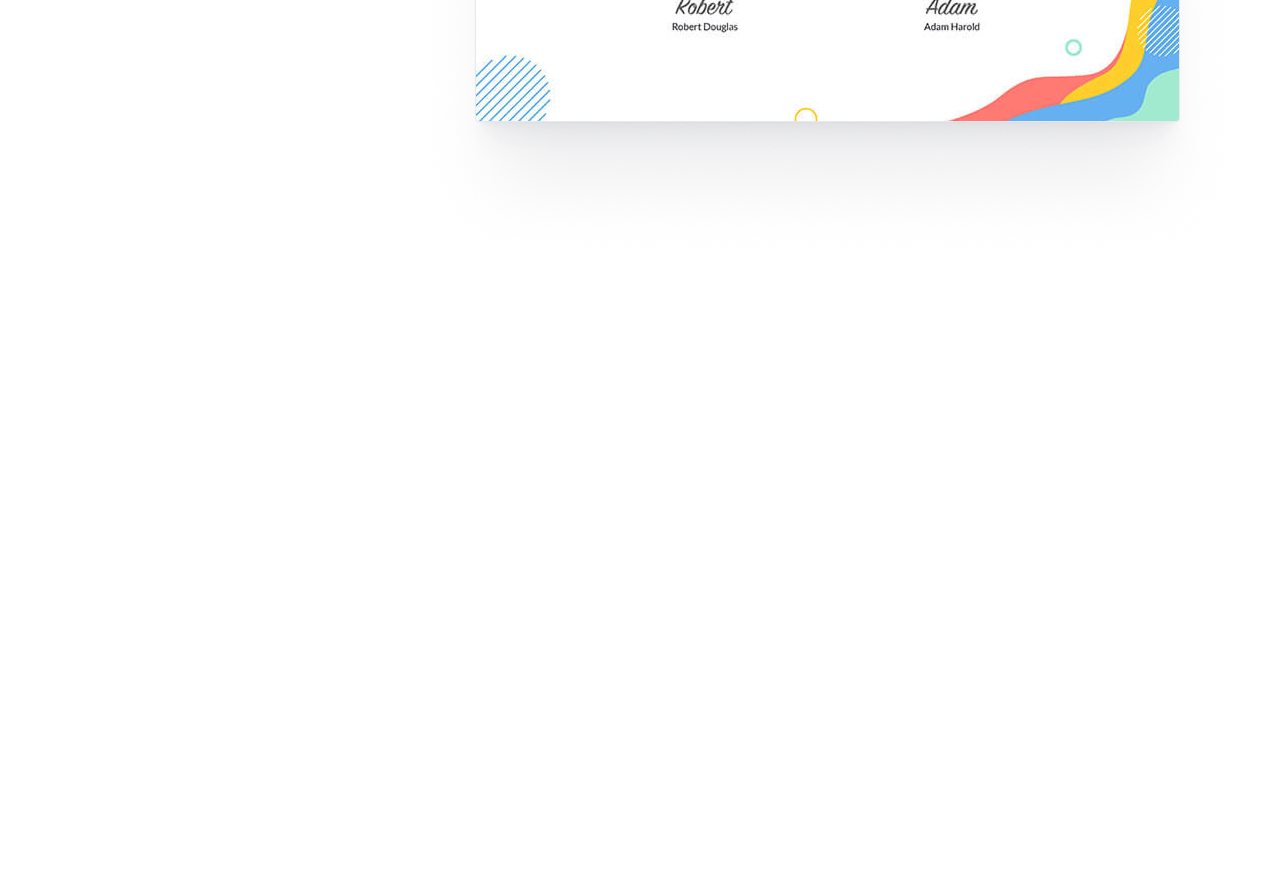
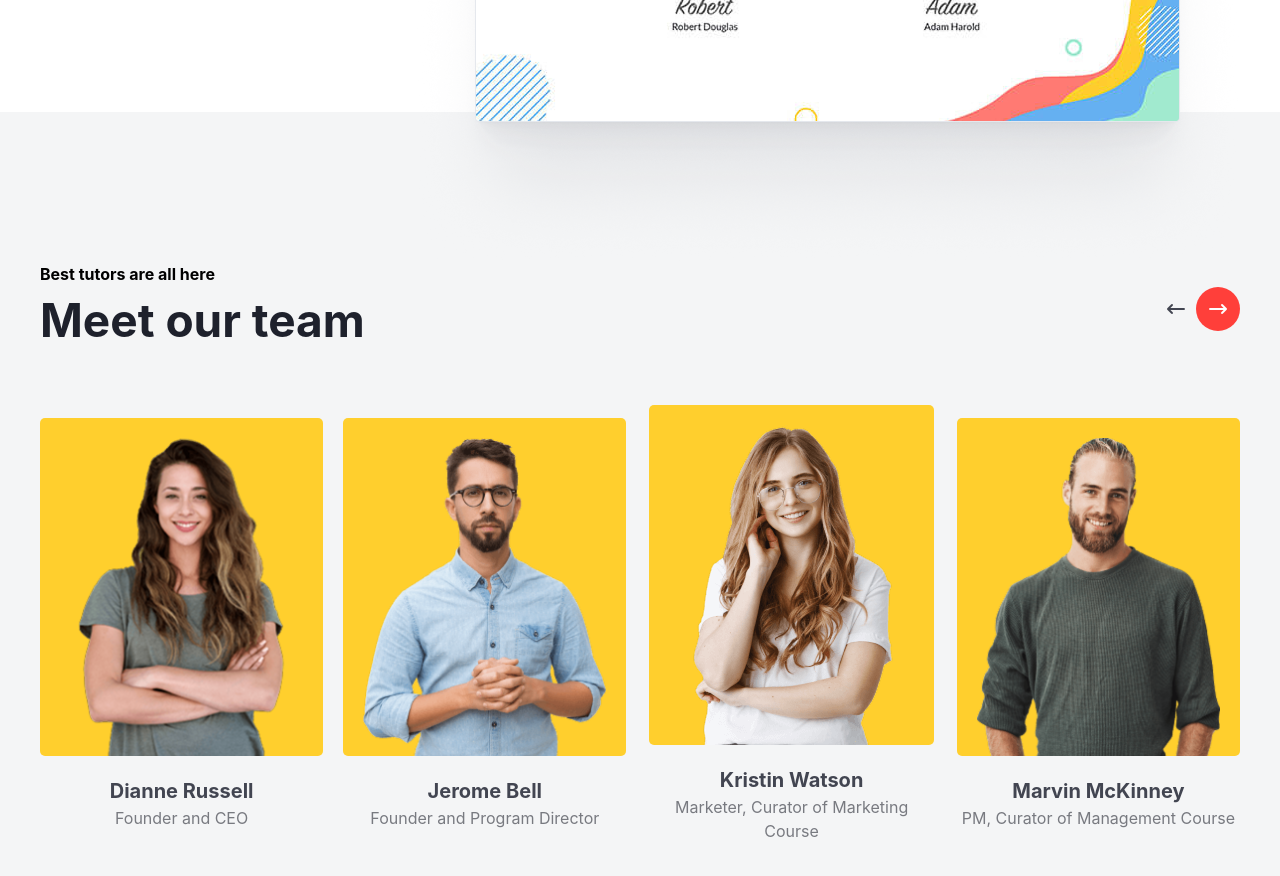
Before and after one commit to mahmadzoda09/GroupLesson2, a website: page index.html in a window 1280 px wide. Shown: the part 4824-5700 px from the top of the page. Before the commit the page ends 5086 px from the top, so only its background shows below. Drawn offline with nearby package versions, Linux system fonts and the light colour scheme; files that its build step writes are made by us from their sources; a web font is replaced by a local one.

Commit message:
AbdulloPage1Sec7

```diff
--- a/index.html
+++ b/index.html
@@ -538,6 +538,86 @@
           alt=""
         />
       </section>
+
+      <div class="bg-[#F4F5F6] lg:p-[50px_0] lg:pt-[150px] p-[50px_15px]">
+        <section class="max-w-300 m-auto flex flex-col gap-[50px]">
+          <div class="flex justify-between items-center">
+            <div class="flex flex-col">
+              <h1 class="font-bold">Best tutors are all here</h1>
+              <h1 class="text-[#1E212C] font-bold lg:text-[46px] text-[20px]">
+                Meet our team
+              </h1>
+            </div>
+            <div class="flex gap-[10px] items-center">
+              <i class="fa-solid fa-arrow-left-long" style="color: #424551"></i>
+              <nav class="bg-[#FF3F3A] p-[10px_12px] rounded-full">
+                <i
+                  class="fa-solid fa-arrow-right-long"
+                  style="color: white"
+                ></i>
+              </nav>
+            </div>
+          </div>
+          <div
+            class="flex gap-[20px] justify-between flex-col lg:flex-row text-center items-center"
+          >
+            <div
+              class="flex flex-col items-center gap-[20px] lg:min-w-0 min-w-[300px] ml-[30px]  lg:ml-0"
+            >
+              <div class="bg-[#FFCF2D] p-[20px] pb-0 rounded-[5px]">
+                <img src="src/Abdullo/woman1.png" alt="" />
+              </div>
+              <div class="flex flex-col">
+                <h1 class="text-[20px] font-bold text-[#424551]">
+                  Dianne Russell
+                </h1>
+                <p class="text-[#787A80]">Founder and CEO</p>
+              </div>
+            </div>
+            <div
+              class="flex flex-col items-center lg:min-w-0 gap-[20px] min-w-[300px] "
+            >
+              <div class="bg-[#FFCF2D] p-[20px] pb-0 rounded-[5px]">
+                <img src="src/Abdullo/man1.png" alt="" />
+              </div>
+              <div class="flex flex-col">
+                <h1 class="text-[20px] font-bold text-[#424551] text-center">
+                  Jerome Bell
+                </h1>
+                <p class="text-[#787A80]">Founder and Program Director</p>
+              </div>
+            </div>
+            <div
+              class="flex flex-col items-center lg:min-w-0 gap-[20px] min-w-[300px] "
+            >
+              <div class="bg-[#FFCF2D] p-[20px] pb-0 rounded-[5px]">
+                <img src="src/Abdullo/woman2.png" alt="" />
+              </div>
+              <div class="flex flex-col">
+                <h1 class="text-[20px] font-bold text-[#424551] text-center">
+                  Kristin Watson
+                </h1>
+                <p class="text-[#787A80]">
+                  Marketer, Curator of Marketing Course
+                </p>
+              </div>
+            </div>
+            <div
+              class="flex lg:min-w-0 flex-col items-center gap-[20px]  min-w-[300px] mr-[30px] lg:mr-0"
+            >
+              <div class="bg-[#FFCF2D] p-[20px] pb-0 rounded-[5px]">
+                <img src="src/Abdullo/man2.png" alt="" />
+              </div>
+              <div class="flex flex-col">
+                <h1 class="text-[20px] font-bold text-[#424551] text-center">
+                  Marvin McKinney
+                </h1>
+                <p class="text-[#787A80]">PM, Curator of Management Course</p>
+              </div>
+            </div>
+          </div>
+        </section>
+      </div>
     </main>
   </body>
 </html>
```
Also changed, not shown: src/Abdullo/man1.png (added), src/Abdullo/man2.png (added), src/Abdullo/woman1.png (added), src/Abdullo/woman2.png (added).
